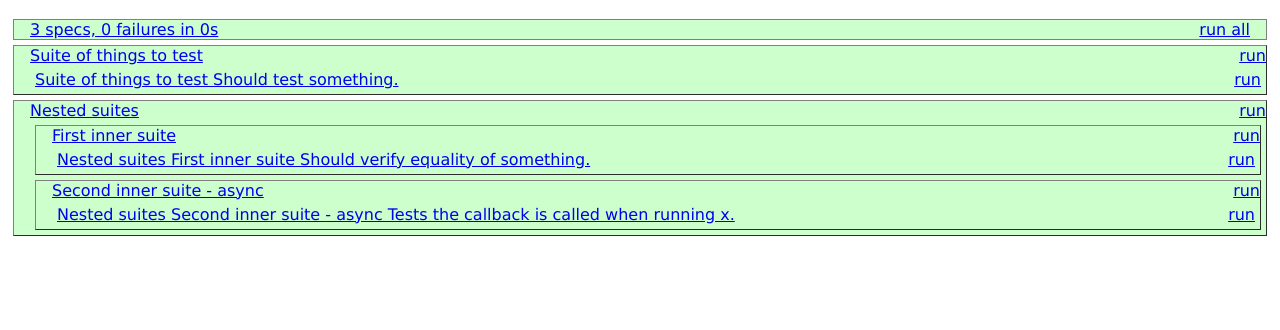
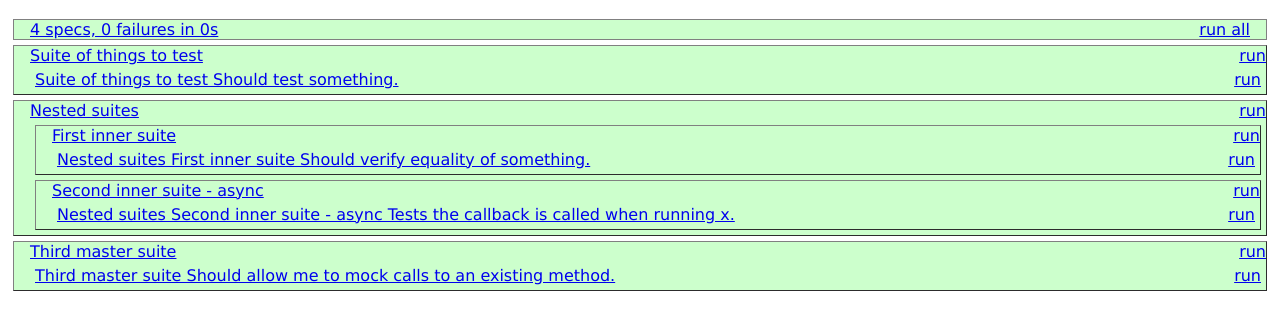
Before and after one commit to thynctank/js_testing, a plain HTML site: page index.html in a window 1280 px wide. Shown: the part 62-392 px from the top of the page. Drawn offline with Linux system fonts and the light colour scheme.

Commit message:
added lots of Jasmine demo code

```diff
--- a/index.html
+++ b/index.html
@@ -134,6 +134,22 @@
         });
       });
 
+      describe("Third master suite", function() {
+        it("Should allow me to mock calls to an existing method", function() {
+          // spyOn(Math, "sqrt").andCallThrough();
+          // spyOn(Math, "sqrt").andReturn(2);
+          spyOn(Math, "sqrt").andCallFake(function(arg) {
+            console.log("Squaring instead of square rooting");
+            return arg * arg;
+          });
+          var root = Math.sqrt(4);
+          expect(root).toEqual(16);
+          var root2 = Math.sqrt(9)
+          expect(root2).toEqual(81);
+          expect(Math.sqrt.callCount).toEqual(2);
+        });
+      });
+
       var jasmineEnv = jasmine.getEnv();
       jasmineEnv.reporter = new jasmine.TrivialReporter();
       jasmineEnv.execute();
```
